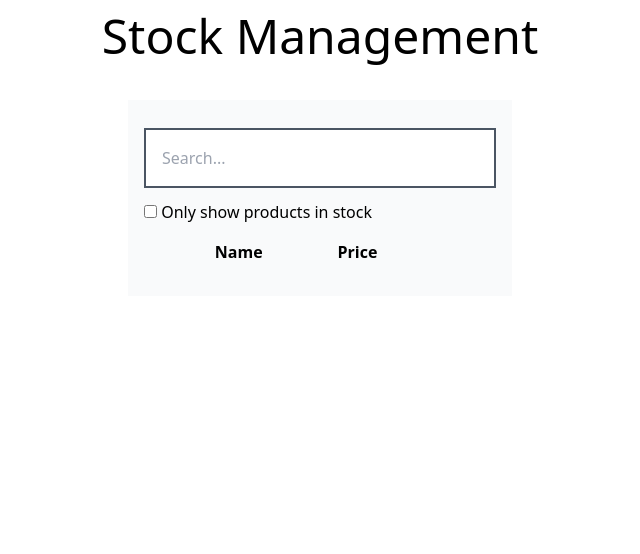
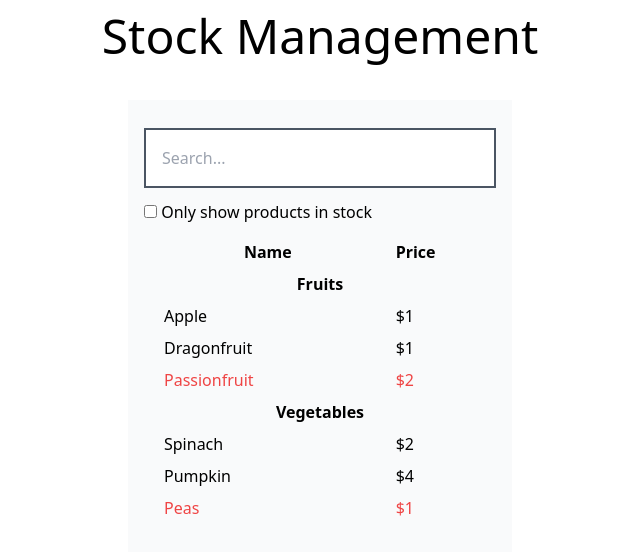
Before and after one commit to nabin-skilluplabs/skillup_labs_fsd_batch_01_2023, a React (Vite) app in the folder react-app/: page /stock in a window 1280 px wide. Shown: the top 554 px of the page, without its empty margins (320-960 px from the left). Built offline with nearby package versions, Linux system fonts and the light colour scheme; a web font is replaced by a local one.

Commit message:
Filtered category

```diff
--- a/react-app/src/components/FilterableProductTable.jsx
+++ b/react-app/src/components/FilterableProductTable.jsx
@@ -5,7 +5,7 @@ function FilterableProductTable({productData}) {
     return (
         <div className="w-96 mt-10 bg-gray-50 p-4 place-self-center">
             <SearchBar />
-            <ProductTable />
+            <ProductTable productData={productData} />
         </div>
     );
 }
--- /dev/null
+++ b/react-app/src/components/ProductCategoryRow.jsx
@@ -0,0 +1,9 @@
+function ProductCategoryRow({category}) {
+    return (
+        <tr>
+            <th colSpan={2} className="p-1">{category}</th>
+        </tr>
+    );
+}
+
+export default ProductCategoryRow;
--- /dev/null
+++ b/react-app/src/components/ProductRow.jsx
@@ -0,0 +1,9 @@
+function ProductRow({name, price, stock}) {
+    return(
+        <tr className={!stock ? "text-red-500" : ""}>
+            <td className="p-1 pl-5">{name}</td>
+            <td className="p-1">{price}</td>
+        </tr>
+    )
+}
+export default ProductRow;
--- a/react-app/src/components/ProductTable.jsx
+++ b/react-app/src/components/ProductTable.jsx
@@ -1,10 +1,30 @@
-function ProductTable() {
+import ProductCategoryRow from "./ProductCategoryRow";
+import ProductRow from "./ProductRow";
+
+function ProductTable({productData}) {
+    const categories = [];
+    productData.forEach(product => {
+        if(categories.indexOf(product.category) === -1 ) {
+            categories.push(product.category);
+        }
+    });
+
+
     return (
-        <table className="w-full my-3">
+        <table border={1} className="w-full my-3 ">
             <tr>
                 <th className="p-1">Name</th>
                 <th className="text-left p-1">Price</th>
             </tr>
+            <ProductCategoryRow category="Fruits" />
+            <ProductRow name="Apple" price="$1" stock={true} />
+            <ProductRow name="Dragonfruit" price="$1" stock={true} />
+            <ProductRow name="Passionfruit" price="$2" stock={false} />
+            <ProductCategoryRow category="Vegetables" />
+            <ProductRow name="Spinach" price="$2" stock={true} />
+
+            <ProductRow name="Pumpkin" price="$4" stock={true} />
+            <ProductRow name="Peas" price="$1" />
         </table>
     );
 }
```
